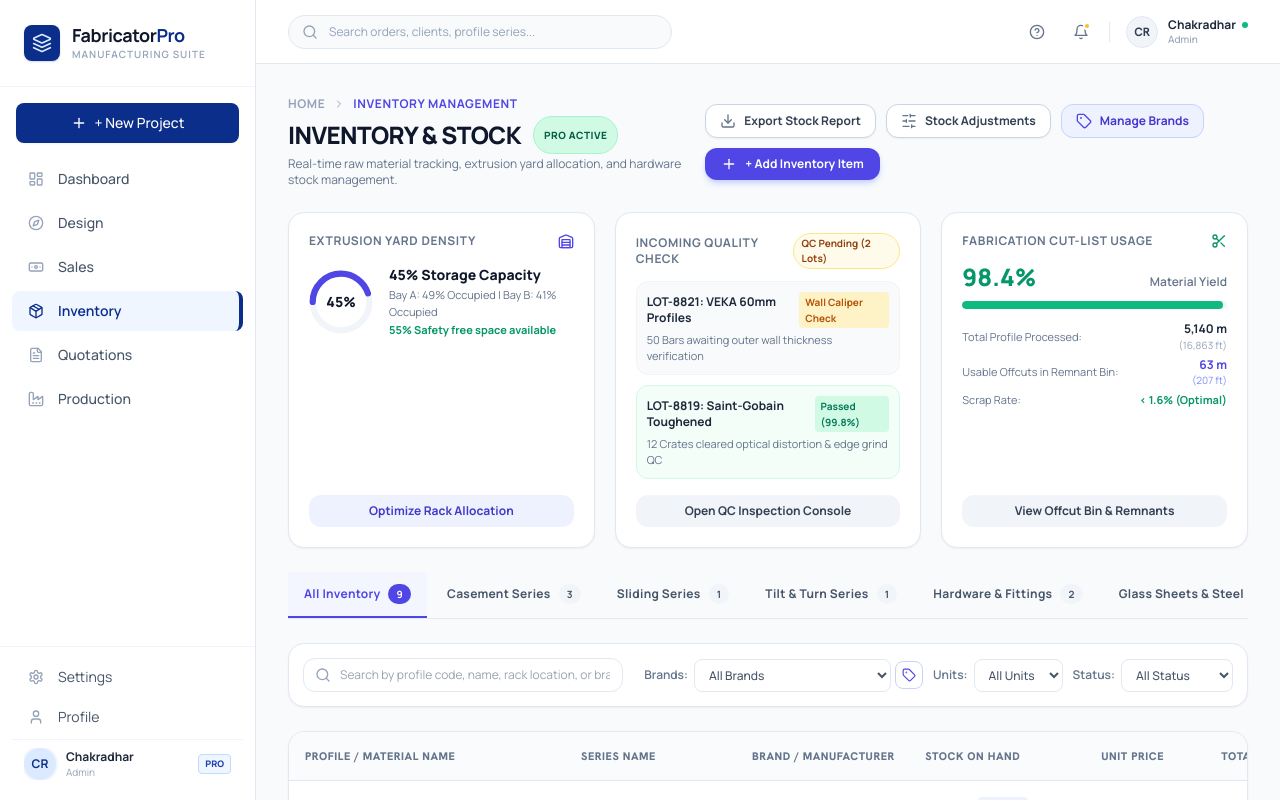
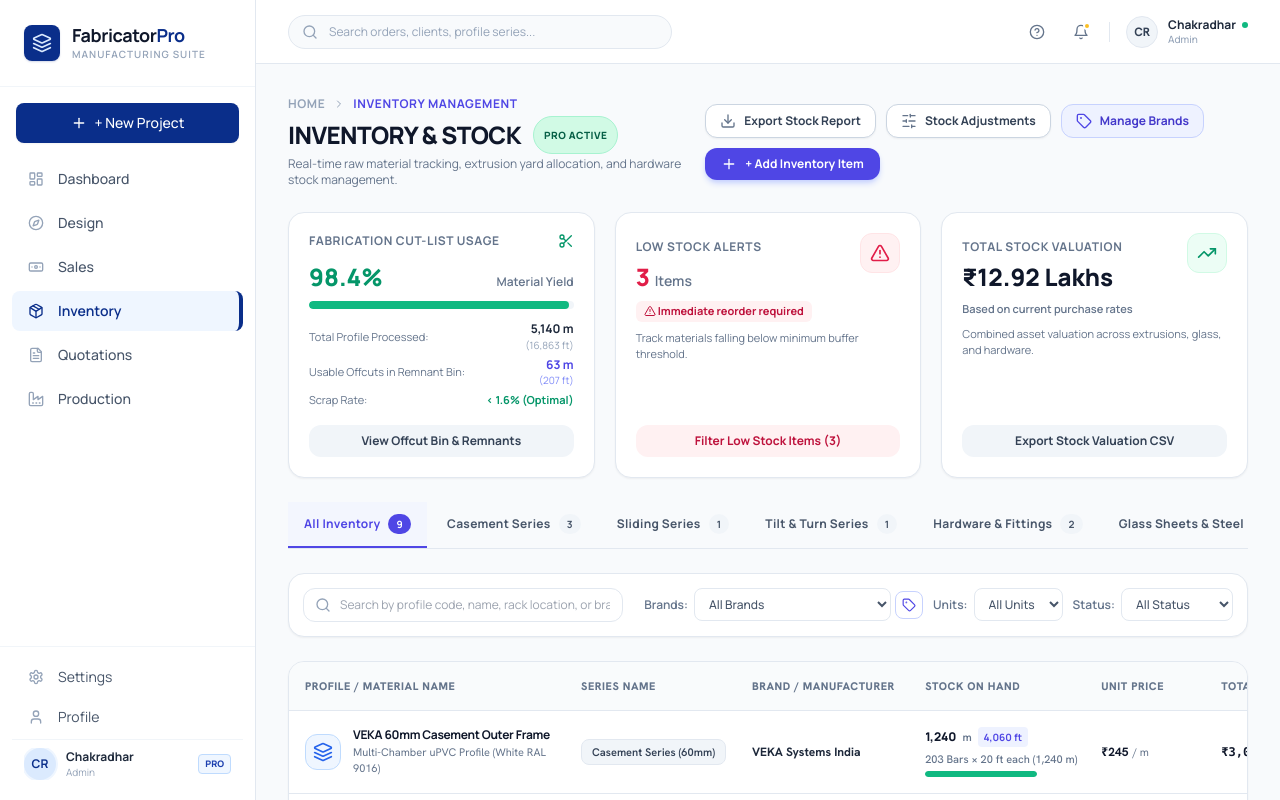
Before and after one commit to samachakri/fabricator-application, a Next.js app: page /inventory in a window 1280 px wide. Shown: the top 800 px of the page. Built offline with nearby package versions, Linux system fonts and the light colour scheme.

Commit message:
feat: restore Low Stock Alerts and Total Stock Valuation alongside Fabrication Cut-List Usage

```diff
--- a/app/inventory/page.tsx
+++ b/app/inventory/page.tsx
@@ -501,112 +501,9 @@ export default function InventoryPage() {
         </div>
       )}
 
-      {/* Top 3 Warehouse Operations & Fabrication Cut-List Cards (matching Stitch design) */}
+      {/* Top 3 Metric & Intelligence Cards */}
       <div className="grid grid-cols-1 md:grid-cols-3 gap-5">
-        {/* Card 1: Extrusion Yard Density */}
-        <div className="bg-white rounded-2xl p-5 border border-slate-200 shadow-sm flex flex-col justify-between space-y-4">
-          <div>
-            <div className="flex items-center justify-between">
-              <span className="text-xs font-bold uppercase tracking-wider text-slate-500">
-                EXTRUSION YARD DENSITY
-              </span>
-              <Warehouse className="w-4 h-4 text-indigo-600" />
-            </div>
-            <div className="mt-4 flex items-center gap-4">
-              {/* Circular percentage visual */}
-              <div className="relative w-16 h-16 shrink-0 flex items-center justify-center">
-                <svg className="w-full h-full transform -rotate-90" viewBox="0 0 36 36">
-                  <path
-                    className="text-slate-100"
-                    strokeWidth="3.5"
-                    stroke="currentColor"
-                    fill="none"
-                    d="M18 2.0845 a 15.9155 15.9155 0 0 1 0 31.831 a 15.9155 15.9155 0 0 1 0 -31.831"
-                  />
-                  <path
-                    className="text-indigo-600 transition-all duration-1000"
-                    strokeDasharray={`${cutListMetrics.densityPercent}, 100`}
-                    strokeWidth="3.5"
-                    strokeLinecap="round"
-                    stroke="currentColor"
-                    fill="none"
-                    d="M18 2.0845 a 15.9155 15.9155 0 0 1 0 31.831 a 15.9155 15.9155 0 0 1 0 -31.831"
-                  />
-                </svg>
-                <span className="absolute font-black text-slate-900 text-sm">
-                  {cutListMetrics.densityPercent}%
-                </span>
-              </div>
-              <div className="space-y-0.5">
-                <div className="text-sm font-black text-slate-900">
-                  {cutListMetrics.densityPercent}% Storage Capacity
-                </div>
-                <p className="text-[11px] text-slate-500">
-                  Bay A: {cutListMetrics.bayAPercent}% Occupied | Bay B: {cutListMetrics.bayBPercent}% Occupied
-                </p>
-                <p className="text-[11px] text-emerald-600 font-bold">
-                  {cutListMetrics.safetySpacePercent}% Safety free space available
-                </p>
-              </div>
-            </div>
-          </div>
-          <button
-            onClick={() => {
-              alert('Yard layout optimized. Free slots generated in Bay B racks for incoming shipment.');
-            }}
-            className="w-full py-2 px-3 text-xs font-bold text-indigo-700 bg-indigo-50 hover:bg-indigo-100 rounded-xl transition-colors text-center"
-          >
-            Optimize Rack Allocation
-          </button>
-        </div>
-
-        {/* Card 2: Incoming Quality Check */}
-        <div className="bg-white rounded-2xl p-5 border border-slate-200 shadow-sm flex flex-col justify-between space-y-4">
-          <div>
-            <div className="flex items-center justify-between">
-              <span className="text-xs font-bold uppercase tracking-wider text-slate-500">
-                INCOMING QUALITY CHECK
-              </span>
-              <span className="px-2 py-0.5 bg-amber-50 border border-amber-200 text-amber-800 text-[10px] font-bold rounded-full">
-                QC Pending (2 Lots)
-              </span>
-            </div>
-            <div className="mt-3 space-y-2.5">
-              <div className="p-2.5 bg-slate-50 rounded-xl border border-slate-100 text-xs">
-                <div className="flex items-center justify-between font-bold text-slate-800">
-                  <span>LOT-8821: VEKA 60mm Profiles</span>
-                  <span className="text-[10px] text-amber-700 bg-amber-100 px-1.5 py-0.5 rounded">
-                    Wall Caliper Check
-                  </span>
-                </div>
-                <p className="text-[11px] text-slate-500 mt-1">
-                  50 Bars awaiting outer wall thickness verification
-                </p>
-              </div>
-              <div className="p-2.5 bg-emerald-50/60 rounded-xl border border-emerald-100 text-xs">
-                <div className="flex items-center justify-between font-bold text-slate-800">
-                  <span>LOT-8819: Saint-Gobain Toughened</span>
-                  <span className="text-[10px] text-emerald-700 bg-emerald-100 px-1.5 py-0.5 rounded">
-                    Passed (99.8%)
-                  </span>
-                </div>
-                <p className="text-[11px] text-slate-500 mt-1">
-                  12 Crates cleared optical distortion & edge grind QC
-                </p>
-              </div>
-            </div>
-          </div>
-          <button
-            onClick={() => {
-              setQcNotice('All incoming shipments (LOT-8821 & LOT-8819) verified & approved for fabrication release.');
-            }}
-            className="w-full py-2 px-3 text-xs font-bold text-slate-700 bg-slate-100 hover:bg-slate-200 rounded-xl transition-colors text-center"
-          >
-            Open QC Inspection Console
-          </button>
-        </div>
-
-        {/* Card 3: Fabrication Cut-List Usage (Dynamic Backend Calculation Engine) */}
+        {/* Card 1: Fabrication Cut-List Usage (Dynamic Backend Calculation Engine) */}
         <div className="bg-white rounded-2xl p-5 border border-slate-200 shadow-sm flex flex-col justify-between space-y-4">
           <div>
             <div className="flex items-center justify-between">
@@ -668,6 +565,76 @@ export default function InventoryPage() {
             className="w-full py-2 px-3 text-xs font-bold text-slate-700 bg-slate-100 hover:bg-slate-200 rounded-xl transition-colors text-center"
           >
             View Offcut Bin & Remnants
+          </button>
+        </div>
+
+        {/* Card 2: Low Stock Alerts */}
+        <div className="bg-white rounded-2xl p-5 border border-slate-200 shadow-sm relative overflow-hidden group hover:shadow-md transition-shadow flex flex-col justify-between space-y-4">
+          <div>
+            <div className="flex items-start justify-between">
+              <div className="space-y-1">
+                <span className="text-xs font-bold uppercase tracking-wider text-slate-500">
+                  LOW STOCK ALERTS
+                </span>
+                <div className="text-2xl font-black text-rose-600">
+                  {lowStockCount}{' '}
+                  <span className="text-sm font-semibold text-slate-500">
+                    {lowStockCount === 1 ? 'Item' : 'Items'}
+                  </span>
+                </div>
+                <div className="flex items-center gap-1.5 pt-1">
+                  <span className="inline-flex items-center gap-0.5 text-[11px] font-bold text-rose-700 bg-rose-50 px-2 py-0.5 rounded-md">
+                    <AlertTriangle className="w-3 h-3" />
+                    Immediate reorder required
+                  </span>
+                </div>
+              </div>
+              <div className="w-10 h-10 rounded-xl bg-rose-50 border border-rose-100 text-rose-600 flex items-center justify-center shrink-0">
+                <AlertTriangle className="w-5 h-5" />
+              </div>
+            </div>
+            <p className="text-[11px] text-slate-500 mt-2">
+              Track materials falling below minimum buffer threshold.
+            </p>
+          </div>
+          <button
+            onClick={() => setStatusFilter('Low Stock')}
+            className="w-full py-2 px-3 text-xs font-bold text-rose-700 bg-rose-50 hover:bg-rose-100 rounded-xl transition-colors text-center"
+          >
+            Filter Low Stock Items ({lowStockCount})
+          </button>
+        </div>
+
+        {/* Card 3: Total Stock Valuation */}
+        <div className="bg-white rounded-2xl p-5 border border-slate-200 shadow-sm relative overflow-hidden group hover:shadow-md transition-shadow flex flex-col justify-between space-y-4">
+          <div>
+            <div className="flex items-start justify-between">
+              <div className="space-y-1">
+                <span className="text-xs font-bold uppercase tracking-wider text-slate-500">
+                  TOTAL STOCK VALUATION
+                </span>
+                <div className="text-2xl font-black text-slate-900">
+                  {formattedValuation}
+                </div>
+                <div className="flex items-center gap-1.5 pt-1">
+                  <span className="text-[11px] font-semibold text-slate-500">
+                    Based on current purchase rates
+                  </span>
+                </div>
+              </div>
+              <div className="w-10 h-10 rounded-xl bg-emerald-50 border border-emerald-100 text-emerald-600 flex items-center justify-center shrink-0">
+                <TrendingUp className="w-5 h-5" />
+              </div>
+            </div>
+            <p className="text-[11px] text-slate-500 mt-2">
+              Combined asset valuation across extrusions, glass, and hardware.
+            </p>
+          </div>
+          <button
+            onClick={handleExportCSV}
+            className="w-full py-2 px-3 text-xs font-bold text-slate-700 bg-slate-100 hover:bg-slate-200 rounded-xl transition-colors text-center"
+          >
+            Export Stock Valuation CSV
           </button>
         </div>
       </div>
```
